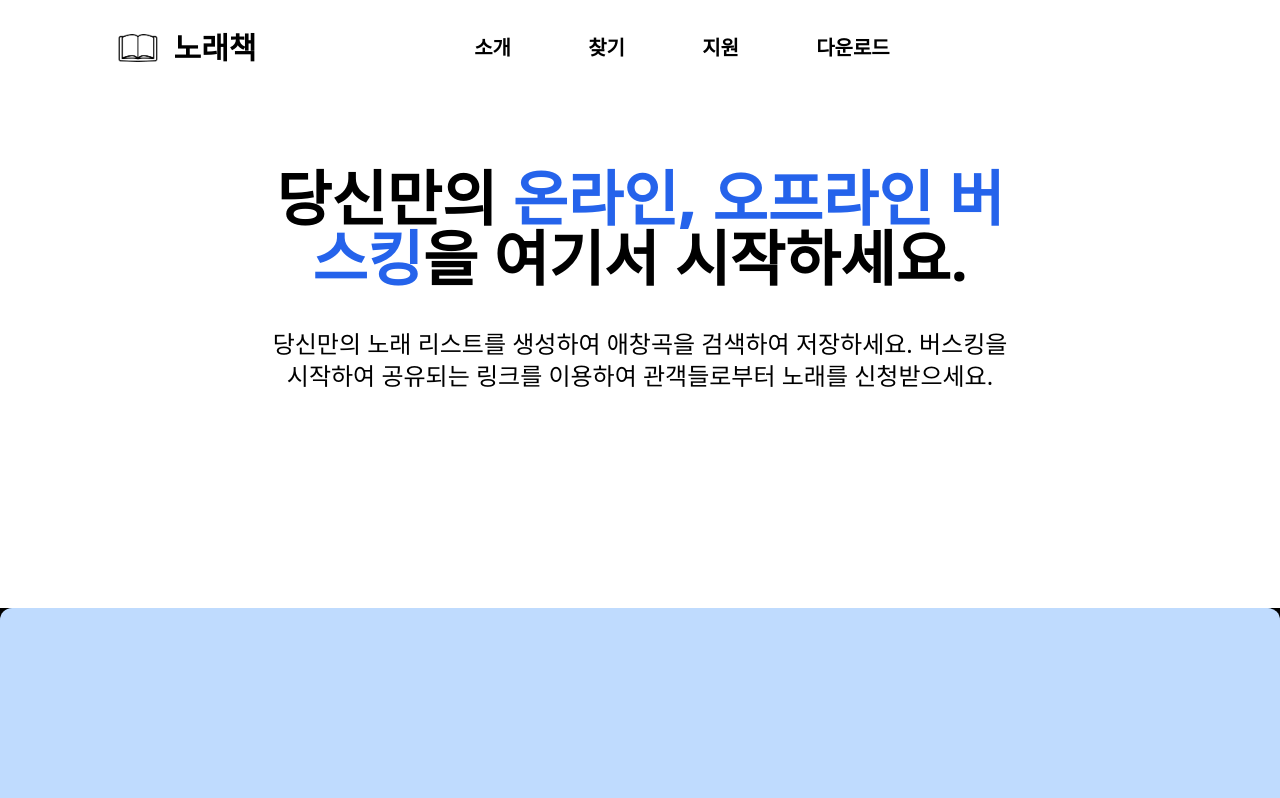
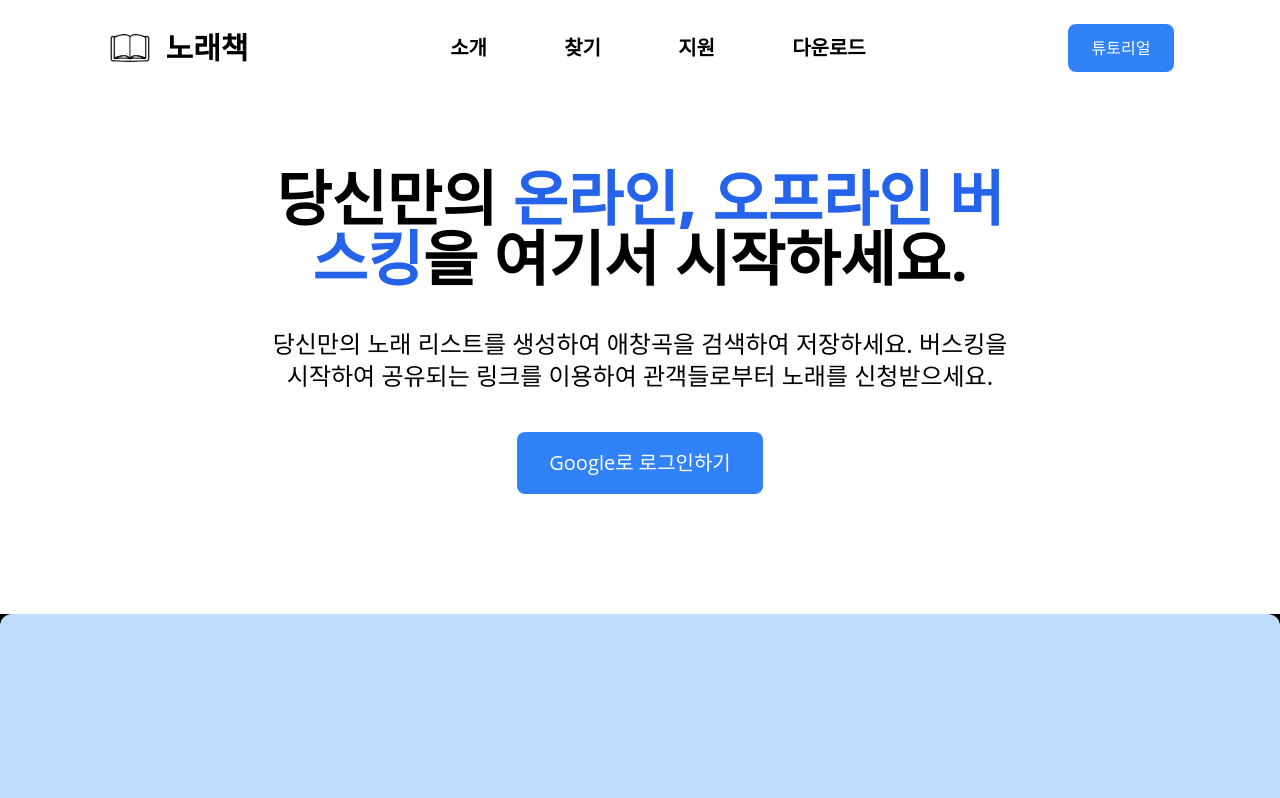
Before and after one commit to Unique0902/buskingSite, a Next.js app: page / in a window 1280 px wide. Shown: the top 798 px of the page. Built offline with nearby package versions, Linux system fonts and the light colour scheme; no server answers.

Commit message:
Style: remove theme values by tailwind

```diff
--- a/components/Btn/PrimaryBtn.jsx
+++ b/components/Btn/PrimaryBtn.jsx
@@ -1,26 +1,26 @@
 import React from 'react';
-import {
-  bgColors,
-  borderRadius,
-  fontSizes,
-  textColors,
-  xyPadding,
-} from '../../styles/theme';
+import { borderRadius, color, xyPadding } from '../../styles/theme';
 
 const PrimaryBtn = ({
   children,
   handleClick,
-  bgColor = bgColors.primary_500,
-  textColor = textColors.white,
-  fontSize = fontSizes.sm,
+  bgColor = color.primary_500,
+  textColor = color.white,
+  fontSize = '12px',
   btnPadding = xyPadding.base,
-  radius = borderRadius.xl3,
+  radius = borderRadius.lg,
 }) => {
   return (
     <button
       type='button'
+      style={{
+        backgroundColor: bgColor,
+        fontSize: fontSize,
+        color: textColor,
+        padding: btnPadding,
+      }}
       onClick={handleClick}
-      className={`hover:opacity-70 ${radius} ${fontSize} ${btnPadding} ${textColor} ${bgColor}`}
+      className={`hover:opacity-70 ${radius}`}
     >
       {children}
     </button>
--- a/components/Search/SongSearchBar.jsx
+++ b/components/Search/SongSearchBar.jsx
@@ -1,5 +1,5 @@
 import React from 'react';
-import { borderRadius, xyPadding } from '../../styles/theme';
+import { bgColors, borderRadius, xyPadding } from '../../styles/theme';
 import PrimaryBtn from '../Btn/PrimaryBtn';
 
 const SongSearchBar = ({
@@ -20,14 +20,14 @@ const SongSearchBar = ({
   };
   return (
     <form
-      className='relative flex flex-row justify-center gap-2 items-center mb-6'
+      className='relative flex flex-row items-center justify-center gap-2 mb-6'
       onSubmit={(e) => {
         e.preventDefault();
       }}
     >
-      <div className='relative flex flex-row gap-2 justify-center max-lg:flex-col items-center'>
+      <div className='relative flex flex-row items-center justify-center gap-2 max-lg:flex-col'>
         <select
-          className=' border-black border-2 rounded-xl p-2 font-sans max-lg:w-full max-lg:mr-0 max-lg:mb-2 max-lg:text-base text-lg'
+          className='p-2 font-sans text-lg border-2 border-black rounded-xl max-lg:w-full max-lg:mr-0 max-lg:mb-2 max-lg:text-base'
           value={searchWord.category}
           onChange={(e) => {
             setSearchWord({ ...searchWord, category: e.target.value });
@@ -38,7 +38,7 @@ const SongSearchBar = ({
         </select>
         <input
           type='search'
-          className='border-black border-2 p-2 rounded-xl w-96 max-lg:text-base max-lg:w-full font-sans text-lg'
+          className='p-2 font-sans text-lg border-2 border-black rounded-xl w-96 max-lg:text-base max-lg:w-full'
           placeholder='검색어를 입력하세요..'
           value={searchWord.name}
           onChange={(e) => {
--- a/pages/app/inform.jsx
+++ b/pages/app/inform.jsx
@@ -35,12 +35,12 @@ export default function AppInform({
       <TitleBar text={'내 정보'} />
       <MainSec>
         <RowWithTitle title={'닉네임'}>
-          <p className='font-sans text-lg text-black font-normal'>
+          <p className='font-sans text-lg font-normal text-black'>
             {userData && userData.name}
           </p>
         </RowWithTitle>
         <RowWithTitle title={'가입일자'}>
-          <p className='font-sans text-lg text-black font-normal'>
+          <p className='font-sans text-lg font-normal text-black'>
             {time &&
               `${time.getFullYear()}년 ${
                 time.getMonth() + 1
--- a/styles/theme.js
+++ b/styles/theme.js
@@ -16,56 +16,57 @@ export const color = {
   category_item_color: '#FAFAFB',
 };
 
-export const textColors = {
-  primary_500: 'text-primary_500',
-  primary_100: 'text-primary_100',
-  white: 'text-white',
-  gray_900: 'text-gray_900',
-  gray_800: 'text-gray_800',
-  gray_700: 'text-gray_700',
-  gray_600: 'text-gray_600',
-  gray_500: 'text-gray_500',
-  gray_400: 'text-gray_400',
-  gray_200: 'text-gray_200',
-  warning: 'text-warning',
-  star: 'text-star',
-  border: 'text-border',
-  border_top: 'text-border_top',
-  category_item_color: 'text-category_item_color',
-};
+// export const textColors = {
+//   primary_500: 'text-primary_500',
+//   primary_100: 'text-primary_100',
+//   white: 'text-white',
+//   gray_900: 'text-gray_900',
+//   gray_800: 'text-gray_800',
+//   gray_700: 'text-gray_700',
+//   gray_600: 'text-gray_600',
+//   gray_500: 'text-gray_500',
+//   gray_400: 'text-gray_400',
+//   gray_200: 'text-gray_200',
+//   warning: 'text-warning',
+//   star: 'text-star',
+//   border: 'text-border',
+//   border_top: 'text-border_top',
+//   category_item_color: 'text-category_item_color',
+// };
 
-export const bgColors = {
-  primary_500: 'bg-primary_500',
-  primary_100: 'bg-primary_100',
-  white: 'bg-white',
-  gray_900: 'bg-gray_900',
-  gray_800: 'bg-gray_800',
-  gray_700: 'bg-gray_700',
-  gray_600: 'bg-gray_600',
-  gray_500: 'bg-gray_500',
-  gray_400: 'bg-gray_400',
-  gray_200: 'bg-gray_200',
-  warning: 'bg-warning',
-  star: 'bg-star',
-  border: 'bg-border',
-  border_top: 'bg-border_top',
-  category_item_color: 'bg-category_item_color',
-};
-export const fontSizes = {
-  xs: 'text-xs',
-  sm: 'text-sm',
-  base: 'text-base',
-  lg: 'text-lg',
-  xl: 'text-xl',
-  xl2: 'text-2xl',
-  xl3: 'text-3xl',
-  xl4: 'text-4xl',
-  xl5: 'text-5xl',
-  xl6: 'text-6xl',
-  xl7: 'text-7xl',
-  xl8: 'text-8xl',
-  xl9: 'text-9xl',
-};
+// export const bgColors = {
+//   primary_500: 'bg-primary_500',
+//   primary_100: 'bg-primary_100',
+//   white: 'bg-white',
+//   red: 'bg-red-600',
+//   gray_900: 'bg-gray_900',
+//   gray_800: 'bg-gray_800',
+//   gray_700: 'bg-gray_700',
+//   gray_600: 'bg-gray_600',
+//   gray_500: 'bg-gray_500',
+//   gray_400: 'bg-gray_400',
+//   gray_200: 'bg-gray_200',
+//   warning: 'bg-warning',
+//   star: 'bg-star',
+//   border: 'bg-border',
+//   border_top: 'bg-border_top',
+//   category_item_color: 'bg-category_item_color',
+// };
+// export const fontSizes = {
+//   xs: 'text-xs',
+//   sm: 'text-sm',
+//   base: 'text-base',
+//   lg: 'text-lg',
+//   xl: 'text-xl',
+//   xl2: 'text-2xl',
+//   xl3: 'text-3xl',
+//   xl4: 'text-4xl',
+//   xl5: 'text-5xl',
+//   xl6: 'text-6xl',
+//   xl7: 'text-7xl',
+//   xl8: 'text-8xl',
+//   xl9: 'text-9xl',
+// };
 export const fontSize = {
   xs: '12px',
   xm: '16px',
@@ -74,8 +75,8 @@ export const fontSize = {
   lg: '36px',
 };
 export const xyPadding = {
-  lg: 'px-8 py-4',
-  base: 'px-6 py-3',
+  lg: '16px 32px',
+  base: '12px 24px',
 };
 export const borderRadius = {
   xl3: 'rounded-3xl',
```
